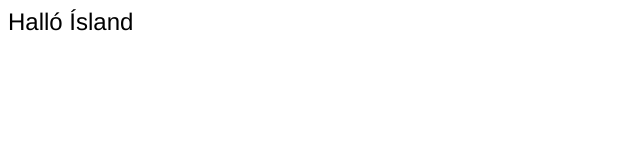
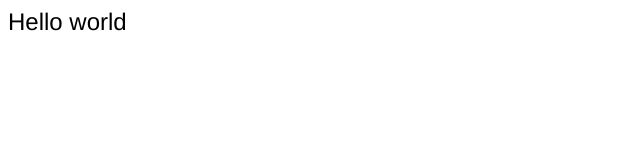
Before and after one commit to chrispoole643/test, a plain HTML site: page index.html in a window 1280 px wide. Shown: the full height of the page, 0-640 px from the left. Drawn offline with Linux system fonts and the light colour scheme.

Commit message:
Revert back to hello world

```diff
--- a/index.html
+++ b/index.html
@@ -4,4 +4,4 @@
  }
 </style>
 
-<p>Halló Ísland</p>
+<p>Hello world</p>
```
